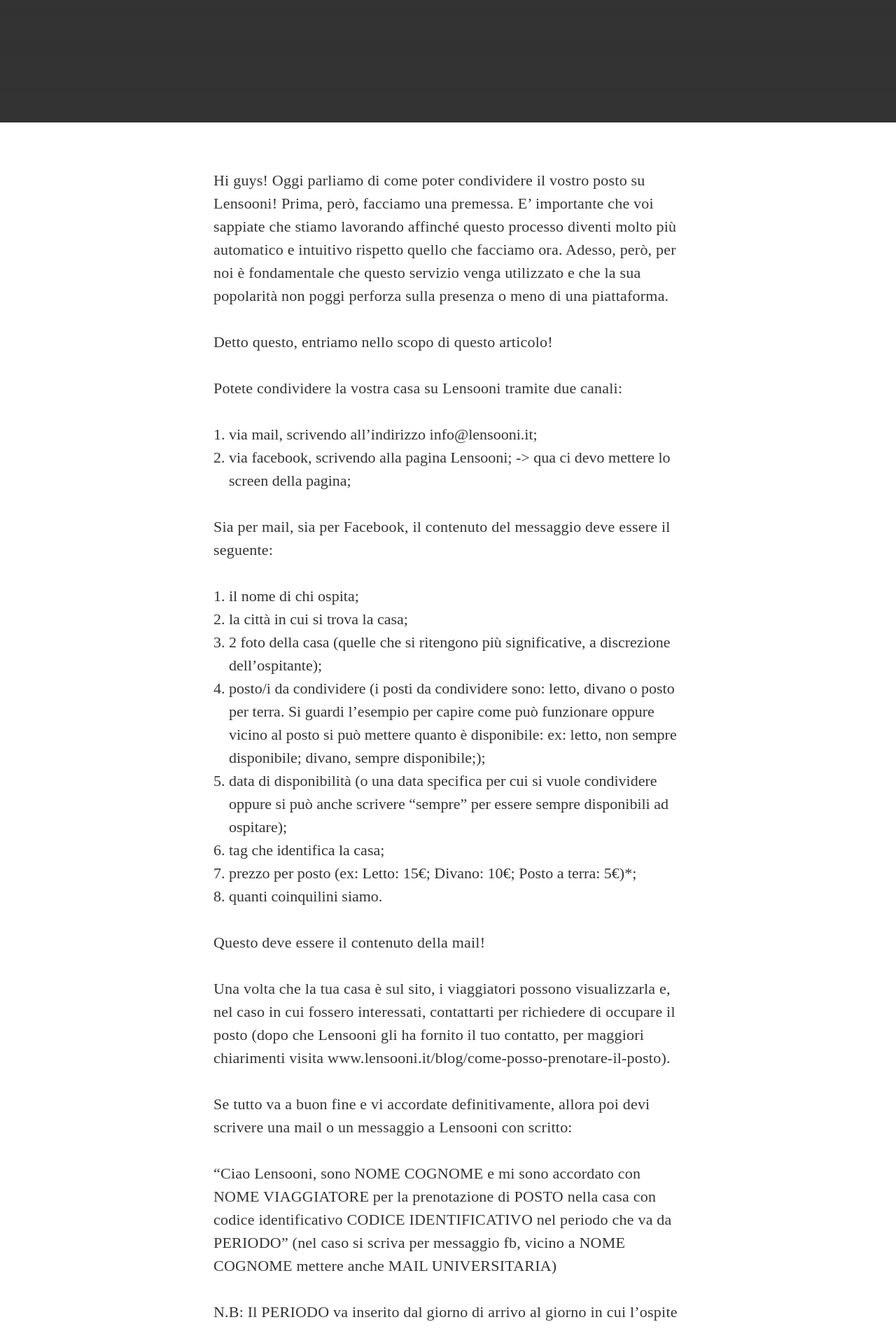
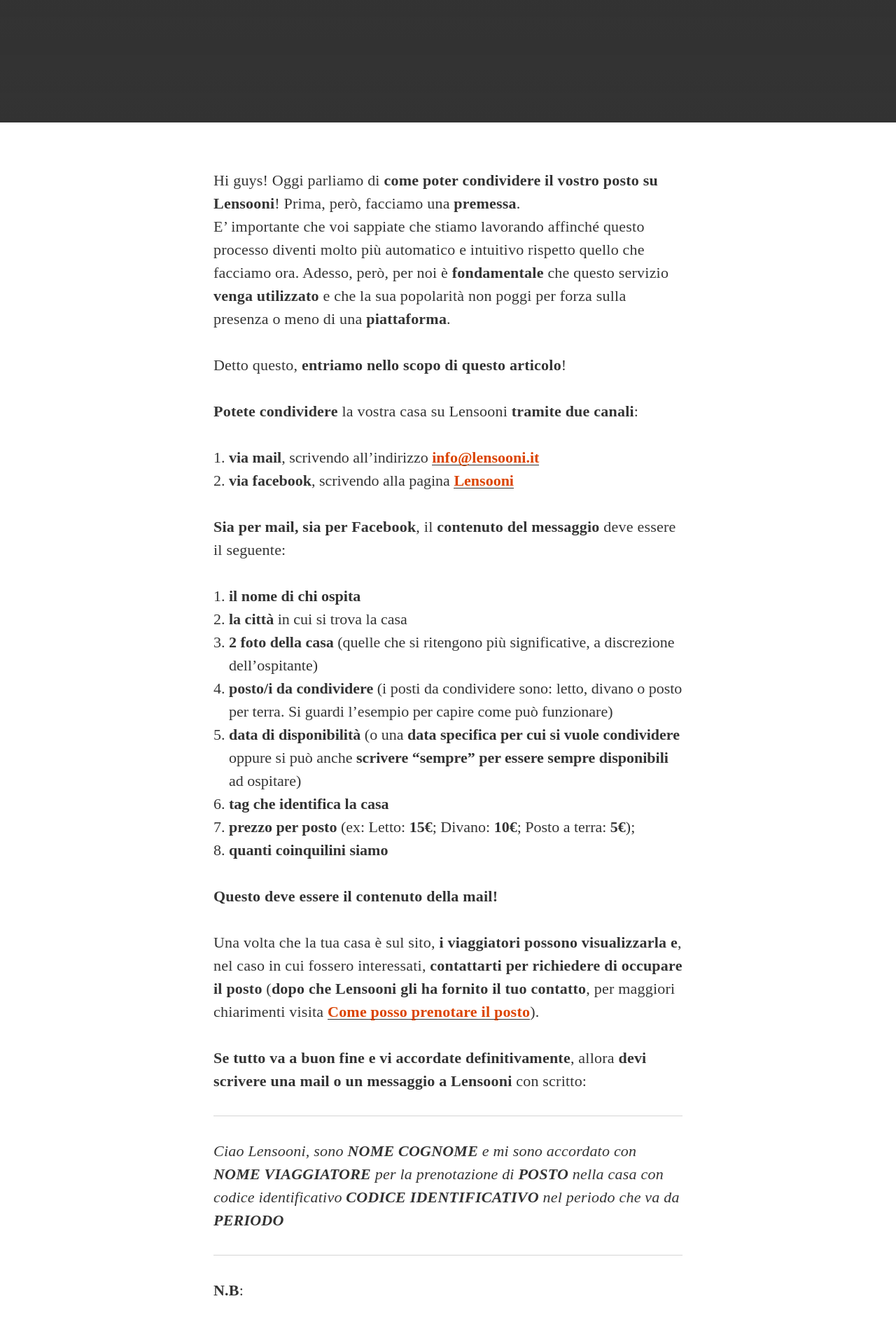
Before and after one commit to Giachelli/blog, a Jekyll site: the page built from _posts/2017-10-05-come-condividere-la-tua-casa-su-Lensooni.markdown, in a window 1280 px wide. Shown: the part 452-2351 px from the top of the page at 70% size. Built offline with Jekyll 4.4.1, drawn with Linux system fonts in a browser that asks for light colours; nearby versions of some CDN libraries; some web fonts are replaced; Markdown is read by kramdown in place of the engine named in the settings; comment, search, counter and statistics services are not loaded; some of the changed text lies outside the part shown.

Commit message:
come condividere

```diff
--- a/_posts/2017-10-05-come-condividere-la-tua-casa-su-Lensooni.markdown
+++ b/_posts/2017-10-05-come-condividere-la-tua-casa-su-Lensooni.markdown
@@ -14,83 +14,93 @@
 syntaxHighlighter: no
 ---
 
-Hi guys! Oggi parliamo di come poter condividere il vostro posto su Lensooni!
-Prima, però, facciamo una premessa. E' importante che voi sappiate che stiamo lavorando affinché questo processo diventi molto più automatico e intuitivo rispetto quello che facciamo ora. Adesso, però, per noi è fondamentale che questo servizio venga utilizzato e che la sua popolarità non poggi perforza sulla presenza o meno di una piattaforma.
+Hi guys! Oggi parliamo di **come poter condividere il vostro posto su Lensooni**! Prima, però, facciamo una **premessa**. <br> E' importante che voi sappiate che stiamo lavorando affinché questo processo diventi molto più automatico e intuitivo rispetto quello che facciamo ora. Adesso, però, per noi è **fondamentale** che questo servizio **venga utilizzato** e che la sua popolarità non poggi per forza sulla presenza o meno di una **piattaforma**.
 
-Detto questo, entriamo nello scopo di questo articolo!
+Detto questo, **entriamo nello scopo di questo articolo**!
 
-Potete condividere la vostra casa su Lensooni tramite due canali:
-1. via mail, scrivendo all'indirizzo info@lensooni.it;
-2. via facebook, scrivendo alla pagina Lensooni;  -> qua ci devo mettere lo screen della pagina;
+**Potete condividere** la vostra casa su Lensooni **tramite due canali**:
+1. **via mail**, scrivendo all'indirizzo **[info@lensooni.it](mailto:info@lensooni.it)**
+2. **via facebook**, scrivendo alla pagina **[Lensooni](https://www.facebook.com/Lensooni-463223930826596/?modal=admin_todo_tour)**
 
-Sia per mail, sia per Facebook, il contenuto del messaggio deve essere il seguente:
-1. il nome di chi ospita;
-2. la città in cui si trova la casa;
-3. 2 foto della casa (quelle che si ritengono più significative, a discrezione dell'ospitante);
-4. posto/i da condividere (i posti da condividere sono: letto, divano o posto per terra. Si guardi l'esempio per capire come può funzionare oppure vicino al posto si può mettere quanto è disponibile: ex: letto, non sempre disponibile; divano, sempre disponibile;);
-5. data di disponibilità (o una data specifica per cui si vuole condividere oppure si può anche scrivere "sempre" per essere sempre disponibili ad ospitare);
-6. tag che identifica la casa;
-7. prezzo per posto (ex: Letto: 15€; Divano: 10€; Posto a terra: 5€)*;
-8. quanti coinquilini siamo.
+**Sia per mail, sia per Facebook**, il **contenuto del messaggio** deve essere il seguente:
+1. **il nome di chi ospita**
+2. **la città** in cui si trova la casa
+3. **2 foto della casa** (quelle che si ritengono più significative, a discrezione dell'ospitante)
+4. **posto/i da condividere** (i posti da condividere sono: letto, divano o posto per terra. Si guardi l'esempio per capire come può funzionare)
+5. **data di disponibilità** (o una **data specifica per cui si vuole condividere** oppure si può anche **scrivere "sempre" per essere sempre disponibili** ad ospitare)
+6. **tag che identifica la casa**
+7. **prezzo per posto** (ex: Letto: **15€**; Divano: **10€**; Posto a terra: **5€**);
+8. **quanti coinquilini siamo**
 
-Questo deve essere il contenuto della mail!
+**Questo deve essere il contenuto della mail!**
 
 
-Una volta che la tua casa è sul sito, i viaggiatori possono visualizzarla e, nel caso in cui fossero interessati, contattarti per richiedere di occupare il posto (dopo che Lensooni gli ha fornito il tuo contatto, per maggiori chiarimenti visita www.lensooni.it/blog/come-posso-prenotare-il-posto).
+Una volta che la tua casa è sul sito, **i viaggiatori possono visualizzarla e**, nel caso in cui fossero interessati, **contattarti per richiedere di occupare il posto** (**dopo che Lensooni gli ha fornito il tuo contatto**, per maggiori chiarimenti visita **[Come posso prenotare il posto](www.lensooni.it/blog/come-posso-prenotare-il-posto)**).
 
-Se tutto va a buon fine e vi accordate definitivamente, allora poi devi scrivere una mail o un messaggio a Lensooni con scritto:
+**Se tutto va a buon fine e vi accordate definitivamente**, allora **devi scrivere una mail o un messaggio a Lensooni** con scritto:
 
-"Ciao Lensooni, sono NOME COGNOME e mi sono accordato con NOME VIAGGIATORE per la prenotazione di POSTO nella casa con codice identificativo CODICE IDENTIFICATIVO nel periodo che va da PERIODO" (nel caso si scriva per messaggio fb, vicino a NOME COGNOME mettere anche MAIL UNIVERSITARIA)
+***
 
-N.B: Il PERIODO va inserito dal giorno di arrivo al giorno in cui l'ospite lascia la casa.
+_Ciao Lensooni, sono **NOME COGNOME** e mi sono accordato con **NOME VIAGGIATORE** per la prenotazione di **POSTO** nella casa con codice identificativo **CODICE IDENTIFICATIVO** nel periodo che va da **PERIODO**_
 
-A questo punto, sul sito quel posto in quella casa risulterà occupato e i visitatori, che intendono viaggiare, non potranno usufruirne fino a che non torna disponibile.
+***
 
-Facciamo un esempio così da rendere chiara sia la struttura del messaggio di iscrizione della casa sia la struttura del messaggio da inviare a Lensooni post accordo con il viaggiatore:
+**N.B**:
+1. il **PERIODO** va inserito **dal giorno di arrivo al giorno in cui l'ospite lascia la casa**
+2. nel caso si scriva per messaggio fb, **vicino a NOME COGNOME mettere anche MAIL UNIVERSITARIA**
+3. nel caso si scriva per mail, **l'oggetto deve essere**: _Condivisione casa con cod.id. **CODICE IDENTIFICATIVO**_
+4. nel caso in cui, dopo aver segnato la casa, **volessi aggiungere o rimuovere un posto**, puoi farlo mandando un **messaggio** o una **mail**!
 
-Esempio struttura del messaggio di iscrizione:
+A questo punto, sul sito quel posto in quella casa **risulterà occupato** e i **visitatori**, che intendono viaggiare, **non potranno usufruirne fino a che non torna disponibile**.
 
-"Ciao Lensooni, questa è il mio messaggio di condivisione.
+Facciamo **un esempio** così da rendere chiara sia la **struttura del messaggio di iscrizione della casa** sia la **struttura del messaggio da inviare a Lensooni post accordo con il viaggiatore**:
 
-1. Luigi;
-2. Bologna;
-3. (2 foto della casa)
-4. 1 Letto, 1 divano, 3 posti per terra (il letto non sempre è disponibile mentre il divano e i posti per terra si);
-5. sempre;
-6. tranquilla, accogliente, relax, vino, musica;
-7. Letto:15€,
-   Divano:10€,
-   Posto a terra:5€ (a posto);
-8. 4;
-"
+#### Esempio struttura del messaggio di iscrizione:
 
-N.B: Luigi, nel punto 5, avrebbe potuto mettere anche una data specifica per cui rendeva disponibili questi posti (anziché sempre) omettendo il contenuto tra parentesi nel punto 4.
+>Ciao Lensooni, questo è il mio messaggio di condivisione.
+>
+>1. Luigi
+>2. Bologna
+>3. (2 foto della casa)
+>4. 1 Letto, 1 divano, 3 posti per terra (il letto non sempre è disponibile mentre il divano e i posti per terra si)
+>5. sempre
+>6. tranquilla, accogliente, relax, vino, musica
+>7. Letto:15€,
+>   Divano:10€,
+>   Posto a terra:5€ (a posto)
+>8. quattro
 
-Esempio struttura del messaggio post accordo:
 
-"Ciao Lensooni, sono Luigi Rossi e mi sono accordato con Marco Belisari per la prenotazione di un letto nella casa con codice identificativo BO01 nel periodo che va da 22/11/2017 a 24/11/2017"
+**N.B: Luigi, nel punto 5, avrebbe potuto mettere anche una data specifica per cui rendeva disponibili questi posti (anziché sempre) omettendo il contenuto tra parentesi nel punto 4**.
 
-/* Nel caso la tua casa fosse occupata, i visitatori del sito vedranno su di essa la scritta "OCCUPATA" così da non poter prenotare. Nel caso in cui dopo aver segnato la casa, volessi aggiungere o rimuovere un posto puoi farlo mandando un messaggio o una mail! */
+#### Esempio struttura del messaggio post accordo:
 
-Ricapitoliamo velocemente:
+>Ciao Lensooni, sono Luigi Rossi e mi sono accordato con Marco Belisari per la prenotazione di un letto nella casa con codice identificativo BO01 nel periodo che va da 22/11/2017 a 24/11/2017
 
-1. per poter condividere la tua casa (rendere disponibile il tuo posto) puoi mandare una mail a info@lensooni.it o un messaggio Facebook alla pagina Lensooni con le seguenti informazioni:
-    1. il nome di chi ospita;
-	2. la città in cui si trova la casa;
-	3. 2 foto della casa (quelle che si ritengono più significative, a discrezione dell'ospitante);
-	4. posto/i da condividere;
-	5. data di disponibilità (o una data specifica per cui si vuole condividere oppure si può anche scrivere "sempre" per essere sempre disponibili ad ospitare);
-	6. tag che identifica la casa;
-	7. prezzo per posto;
-	8. quanti coinquilini siamo;
+#### Ricapitoliamo velocemente:
+---
 
-2. Fatto questo, la tua casa verrà pubblicata su Lensooni. A te non resta che aspettare che qualcuno ti contatti.
+1. per **poter condividere la tua casa** (rendere disponibile il tuo posto) **puoi mandare una mail a [info@lensooni.it](mailto:info@lensooni.it) o un messaggio Facebook [alla pagina Lensooni](https://www.facebook.com/Lensooni-463223930826596/?modal=admin_todo_tour)** con le seguenti informazioni:
+    1. **il nome di chi ospita**
+    2. **la città in cui si trova la casa**
+    3. **2 foto della casa** (quelle che si ritengono più significative, a discrezione dell'ospitante)
+    4. **posto/i da condividere**
+    5. **data di disponibilità** (o una data specifica per cui si vuole condividere oppure si può anche scrivere "sempre" per essere sempre disponibili ad ospitare)
+	6. **tag che identifica la casa**
+	7. **prezzo per posto**
+	8. **quanti coinquilini siamo**
 
-3. Una volta accordato con il viaggiatore, comunicare a Lensooni tramite mail o messaggio fb quando il posto sarà occupato tramite il messaggio:
-"Ciao Lensooni, sono NOME COGNOME e mi sono accordato con NOME VIAGGIATORE per la prenotazione di POSTO nella mia casa con codice identificativo CODICE IDENTIFICATIVO nel periodo che va PERIODO"
+2. **Fatto questo**, la tua casa verrà **pubblicata su Lensooni**. A te non resta che **aspettare che qualcuno ti contatti**.
 
-...vedi? Nulla di complicato!
+3. Una volta accordato con il viaggiatore, **comunicare a Lensooni tramite** [mail](mailto:info@lensooni.it) o [messaggio fb](https://www.facebook.com/Lensooni-463223930826596/?modal=admin_todo_tour) **quando il posto sarà occupato** tramite il messaggio:
+
+
+_Ciao Lensooni, sono **NOME COGNOME** e mi sono accordato con **NOME VIAGGIATORE** per la prenotazione di **POSTO** nella mia casa con codice identificativo **CODICE IDENTIFICATIVO** nel periodo che va **PERIODO**_
+
+---
+
+...vedi? **Nulla di complicato**!
 
 ### Cosa aspetti a condividere la tua casa?
 
-Vai su www.lensooni.it, iscriviti e prepara il messaggio per la condivisione!
+Vai su [www.lensooni.it](http://www.lensooni.it), **iscriviti** e **prepara il messaggio per la condivisione**!
--- a/assets/css/main.css
+++ b/assets/css/main.css
@@ -372,7 +372,7 @@
 }
 
 a {
-  color: rgba(0, 0, 0, 0.8);
+  color: #db4400;
   text-decoration: none;
   background-image: -webkit-gradient(linear, left top, left bottom, color-stop(75%, transparent), color-stop(75%, rgba(0, 0, 0, 0.8)));
   background-image: linear-gradient(to bottom, transparent 75%, rgba(0, 0, 0, 0.8) 75%);
```
